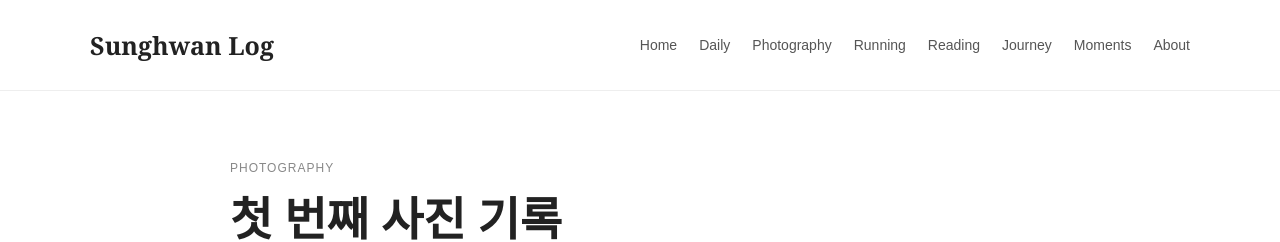
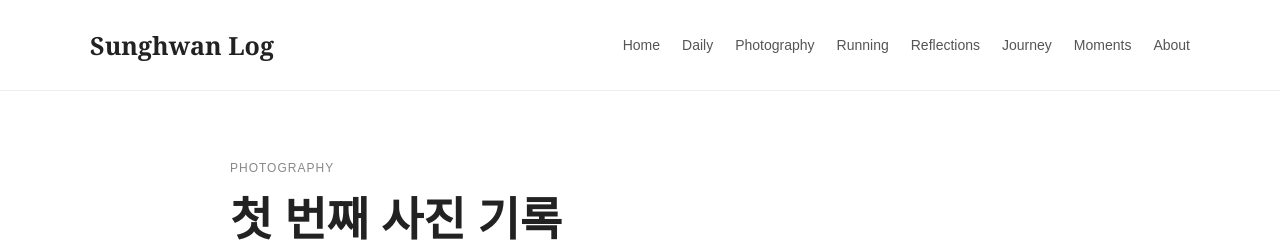
Before and after one commit to sunghwanlog/sunghwanlog.github.io, a Jekyll site: the page built from _posts/2026-09-07-photo-001.md, in a window 1280 px wide. Shown: the top 242 px of the page. Built offline with Jekyll 4.4.1, drawn with Linux system fonts in a browser that asks for light colours.

Commit message:
Update photo.html

```diff
--- a/_layouts/photo.html
+++ b/_layouts/photo.html
@@ -460,8 +460,8 @@
           Running
         </a>
 
-        <a href="#">
-          Reading
+        <a href="{{ '/reflections.html' | relative_url }}">
+          Reflections
         </a>
 
         <a href="#">
```
